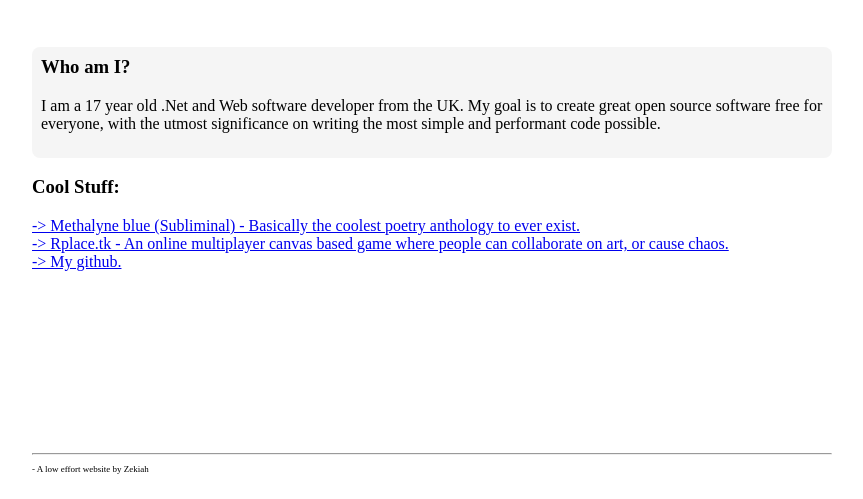
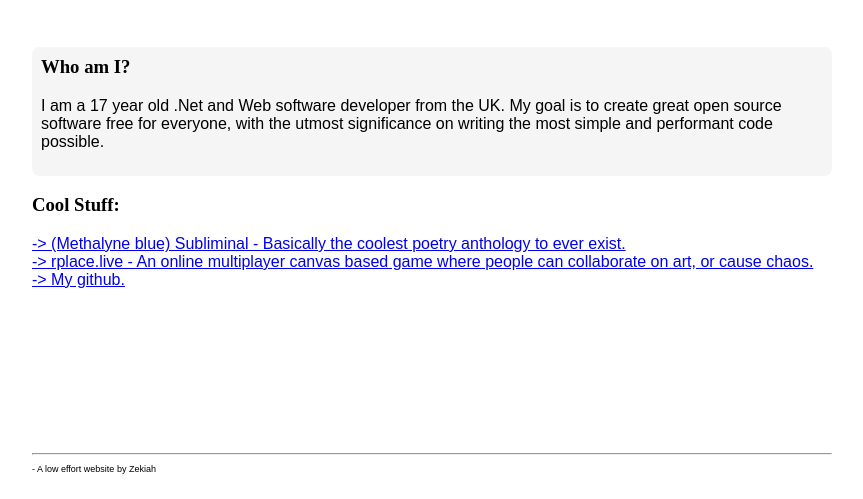
Before and after one commit to Zekiah-A/zekiah-a.github.io, a plain HTML site: page index.html in a window 1280 px wide. Shown: the part 301-800 px from the top of the page, without its empty margins (208-1071 px from the left). Drawn offline with Linux system fonts and the light colour scheme.

Commit message:
Improvements

```diff
--- a/index.html
+++ b/index.html
@@ -8,6 +8,7 @@
 </head>
 
 <body>
+	<canvas id="canvas" style="position: fixed; left: 0; top: 0; width: 100%; height: 100%;"></canvas>
 	<div class="centre" style="display: flex; flex-direction: column; height: 100%;">
 		<div style="max-height: 400px;">
 			<h1 title>Zekiah.</h1>
@@ -22,8 +23,8 @@
 			</div>
 			<div style="margin-bottom: 64px;">
 				<h3> Cool Stuff: </h3>
-				<a href="https://zekiah-a.github.io/Subliminal">-> Methalyne blue (Subliminal) - Basically the coolest poetry anthology to ever exist.</a> <br>
-				<a href="https://rplace.tk">-> Rplace.tk - An online multiplayer canvas based game where people can collaborate on art, or cause chaos.</a> <br>
+				<a href="https://poemanthology.org">-> (Methalyne blue) Subliminal - Basically the coolest poetry anthology to ever exist.</a> <br>
+				<a href="https://rplace.live">-> rplace.live - An online multiplayer canvas based game where people can collaborate on art, or cause chaos.</a> <br>
 				<a href="https://github.com/Zekiah-A">-> My github.</a> <br>
 			</div>
 		</div>
@@ -34,10 +35,8 @@
 	</div>
 </body>
 <script>
-	const texts = ["adversity", "experience", "stuff", "s o c i e t y"]
+	const texts = [ "adversity", "experience", "stuff", "s o c i e t y" ]
 	let point = 0
-
-	// Title animation
 	setInterval(() => {
 		changer.className = "animate-top"
 		changer.innerText = texts[point]
@@ -45,8 +44,74 @@
 
 		point = point < texts.length - 1 ? point + 1 : 0
 	}, 2000)
+	age.textContent = new Date(Date.now() - new Date(2006, 3, 8)).getUTCFullYear() - 1970
 
-	// Age
-	age.textContent = new Date(Date.now() - new Date(2006, 3, 8)).getUTCFullYear() - 1970
+	/*function loadShader(gl, vertexSource, fragmentSource) {
+		const vertexShader = loadShader(gl, gl.VERTEX_SHADER, vertexSource)
+		const fragmentShader = loadShader(gl, gl.FRAGMENT_SHADER, fragmentSource)
+
+		const program = gl.createProgram()
+		gl.attachShader(program, vertexShader)
+		gl.attachShader(program, fragmentShader)
+		gl.linkProgram(program)
+
+		if (!gl.getProgramParameter(program, gl.LINK_STATUS)) {
+			console.error(`Failed to init shader: ${gl.getProgramInfoLog(program,)}`)
+			return null
+		}
+
+		return program
+	}
+
+	const vertex = `
+		attribute vec4 aVertexPosition;
+		uniform mat4 uModelViewMatrix;
+		uniform mat4 uProjectionMatrix;
+
+		void main() {
+			gl_Position = uProjectionMatrix * uModelViewMatrix * aVertexPosition;
+		}
+	`
+
+	const fragment = `
+		void main() {
+      		gl_FragColor = vec4(1.0, 1.0, 1.0, 1.0);
+    	}
+	`
+
+	const gl = canvas.getContext("webgl")
+    gl.clear(gl.COLOR_BUFFER_BIT)
+
+	const verticies = [1.0, 1.0, -1.0, 1.0, 1.0, -1.0, -1.0, -1.0]
+	gl.bufferData(gl.ARRAY_BUFFER, new Float32Array(verticies), gl.STATIC_DRAW);
+
+	function bindBufferPositionAttrib(gl, buffers, vertexPositionAttribute) {
+		const components = 2
+		const type = gl.FLOAT
+		const normalize = false
+		const stride = 0 // Ignore, use components + type to determine byte stride
+		const offset = 0 // Start from buffer start
+
+		gl.bindBuffer(gl.ARRAY_BUFFER, buffers.position)
+		gl.vertexAttribPointer(
+			programInfo.attribLocations.vertexPosition,
+			components,
+			type,
+			normalize,
+			stride,
+			offset,
+		)
+
+		gl.enableVertexAttribArray(programInfo.attribLocations.vertexPosition);
+	}
+
+	const program = loadShader(gl, vertex, fragment)
+	gl.getAttribLocation(program, "aVertexPosition")
+
+	gl.useProgram(program)
+
+    const offset = 0
+    const vertexCount = 4
+    gl.drawArrays(gl.TRIANGLE_STRIP, offset, vertexCount)*/
 </script>
 </html>
--- a/styles.css
+++ b/styles.css
@@ -35,6 +35,15 @@ body {
 h1[title], p[title] {
     font-family: Arial, sans-serif;
     font-size: xx-large;
+    cursor: default;
+}
+
+span, p {
+    cursor: default;
+}
+
+span, p, a {
+    font-family: Arial, sans-serif;
 }
 
 .centre {
```
